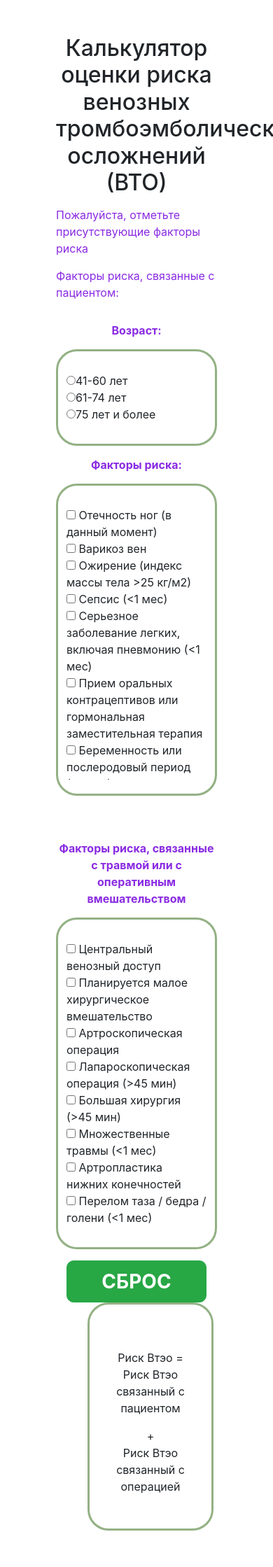
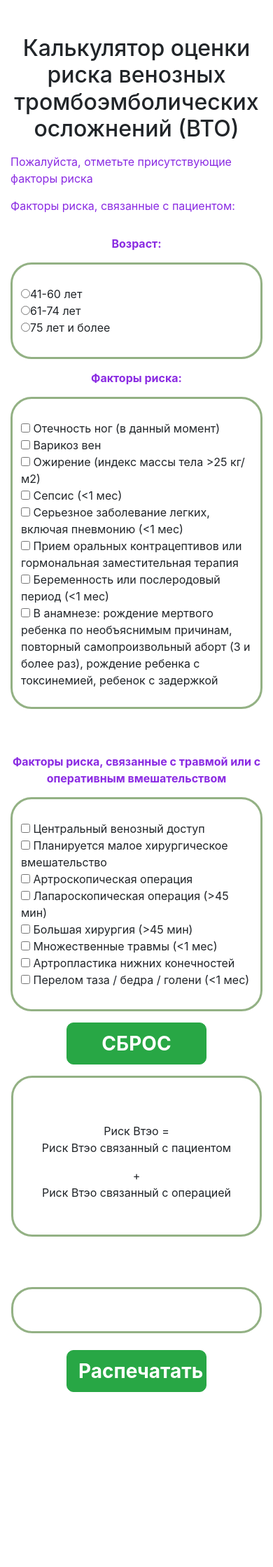
Before and after one commit to behruz-b/medicine_calculate, a PHP site: page /index.html in a window 390 px wide; the page is wider, and only the part inside the window is pictured. Shown: the top 2239 px of that part at 70% size. After the commit the page ends 1989 px from the top of that part, so only its background shows below. Run offline with PHP 8.4, Linux system fonts and the light colour scheme.

Commit message:
mobile response

```diff
--- a/index.html
+++ b/index.html
@@ -22,7 +22,7 @@
     Факторы риска, связанные с пациентом:
   </p>
   <div class="row">
-    <div class="col-md-4">
+    <div class="col-md-4 col-sm-4 col-12">
       <form action="" id="form1" name="form">
         <p><strong>Возраст:</strong></p>
         <div class="box">
@@ -84,7 +84,7 @@
         <br>
       </form>
     </div>
-    <div class="col-md-3">
+    <div class="col-md-3 col-sm-3 col-12">
       <p><strong>Факторы риска, связанные с травмой или с оперативным вмешательством</strong></p>
       <form action="" id="form" name="form">
         <div class="box">
@@ -101,13 +101,13 @@
         </div>
       </form>
 
-      <div class="text-center mt-3">
+      <div class="text-center mt-3 mb-3">
           <button class="btn btn-lg btn-success print-button" type="reset" onclick="resetFrom()">
             <b>СБРОС</b>
           </button>
         </div>
     </div>
-    <div class="col-md-5 col-12">
+    <div class="col-md-5 col-sm-5 col-12">
       <div class="row box-row p-6">
         <div class="col-md-3 text-center pt-3">Риск Втэо =</div>
         <div class="col-md-4 text-center">Риск Втэо связанный с пациентом</div>
@@ -128,7 +128,7 @@
       </div>
       <br>
       <div class="col-md-6 text-center offset-md-3">
-        <button class="btn btn-lg btn-success print-button ml-5" onclick="calculation()">
+        <button class="btn btn-lg btn-success print-button" onclick="calculation()">
           <b>Распечатать</b>
         </button>
       </div>
--- a/style.css
+++ b/style.css
@@ -1,7 +1,21 @@
 .container-fluid {
   margin-top: 50px;
-  padding-right: 80px;
-  padding-left: 80px;
+}
+
+@media (min-width: 576px) {
+  .container-fluid {
+    margin-top: 50px;
+    padding-right: 80px;
+    padding-left: 80px;
+  }
+}
+
+@media (min-width: 768px) {
+  .container-fluid {
+    margin-top: 50px;
+    padding-right: 80px;
+    padding-left: 80px;
+  }
 }
 
 .box {
@@ -14,8 +28,29 @@
   border-radius: 30px;
   border: 3px solid rgba(143, 174, 127, 0.96);
   padding: 20px 2px;
-  margin-right: 5px;
-  margin-left: 45px;
+  margin-right: 1px;
+  margin-left: 1px;
+}
+
+
+@media (min-width: 576px) {
+  .box-row {
+    border-radius: 30px;
+    border: 3px solid rgba(143, 174, 127, 0.96);
+    padding: 20px 2px;
+    margin-right: 5px;
+    margin-left: 45px;
+  }
+}
+
+@media (min-width: 768px) {
+  .box-row {
+    border-radius: 30px;
+    border: 3px solid rgba(143, 174, 127, 0.96);
+    padding: 20px 2px;
+    margin-right: 5px;
+    margin-left: 45px;
+  }
 }
 
 .box-content {
@@ -35,7 +70,20 @@
 }
 
 .h-250 {
-  height: 250px;
+  height: auto;
+}
+
+@media (min-width: 576px) {
+  .h-250 {
+    height: 250px;
+  }
+
+}
+
+@media (min-width: 768px) {
+  .h-250 {
+    height: 250px;
+  }
 }
 
 .p-6 {
@@ -95,3 +143,20 @@ p {
   width: 200px;
   border-radius: 10px;
 }
+
+@media (min-width: 768px) {
+  .print-button {
+    font-size: 28px;
+    width: 200px;
+    border-radius: 10px;
+    margin-left: 3rem;
+  }
+}
+@media (min-width: 576px) {
+  .print-button {
+    font-size: 28px;
+    width: 200px;
+    border-radius: 10px;
+    margin-left: 3rem;
+  }
+}
```
